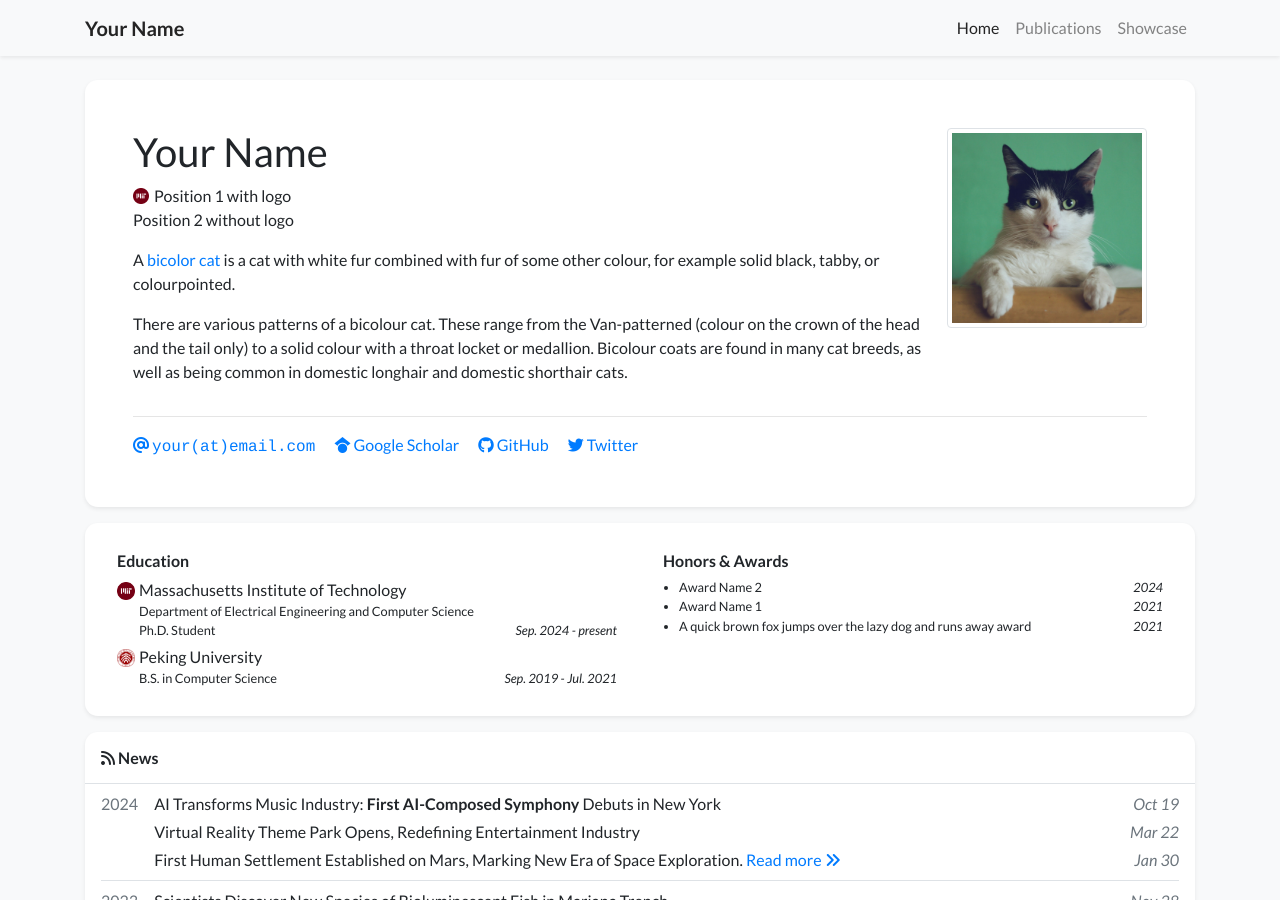
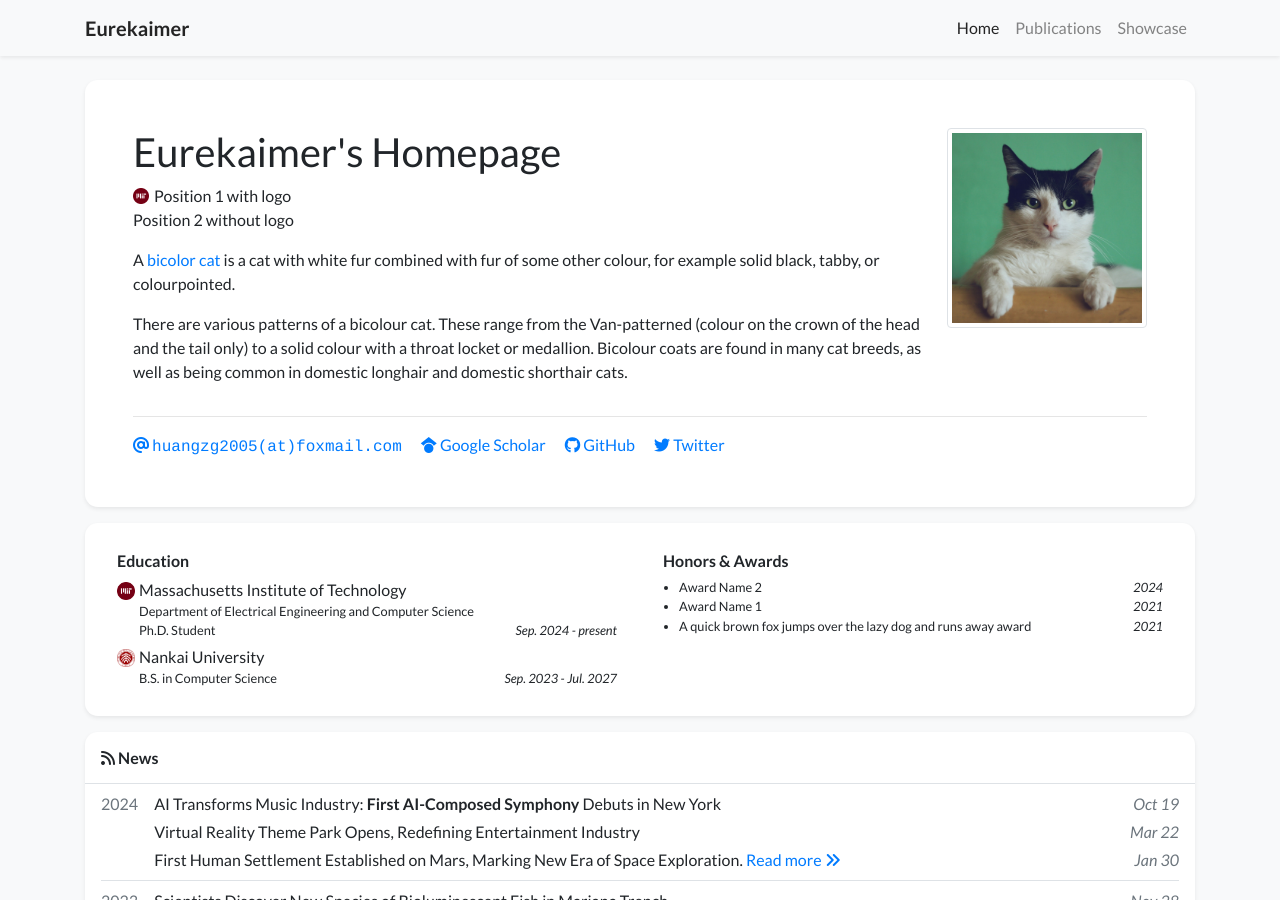
Before and after one commit to Eurekaimer/Academic, a Jekyll site: the page built from index.html, in a window 1280 px wide and 900 px high. Built offline with Jekyll 4.4.1, drawn with Linux system fonts in a browser that asks for light colours; nearby versions of some CDN libraries; a style sheet for code colours, icons or effects is not loaded.

Commit message:
testdemo

```diff
--- a/_data/profile.yml
+++ b/_data/profile.yml
@@ -1,6 +1,6 @@
-primary_name: "Your Name"
+primary_name: "Eurekaimer's Homepage"
 secondary_name: ""
-navbar_name: "Your Name"
+navbar_name: "Eurekaimer"
 
 positions:
 - logo: /assets/images/badges/MIT_Social_circle.png  # Logo is optional
@@ -8,10 +8,10 @@ positions:
 - name: Position 2 without logo
 
 
-email: "your@email.com"
+email: "huangzg2005@foxmail.com"
 # cv_link: link-to-your-cv-file
-gscholar: xFmQpf4AAAAJ  # This is an example, replace it with your own Google Scholar ID
-github: your_github_id
+gscholar: huangzhigang  # This is an example, replace it with your own Google Scholar ID
+github: Eurekaimer
 twitter: your_twitter_id  # Do not include the '@' symbol
 # wechat_qrcode: /assets/images/etc/wechat.jpg
 # wechat_prompt: >-
@@ -41,10 +41,10 @@ education:
     Department of Electrical Engineering and Computer Science <br/>
     Ph.D. Student
   date: Sep. 2024 - present
-- name: Peking University
+- name: Nankai University
   logo: /assets/images/badges/PKU_red.png
   position: B.S. in Computer Science
-  date: Sep. 2019 - Jul. 2021
+  date: Sep. 2023 - Jul. 2027
 
 # experience:
 # - name: Peking University
```
